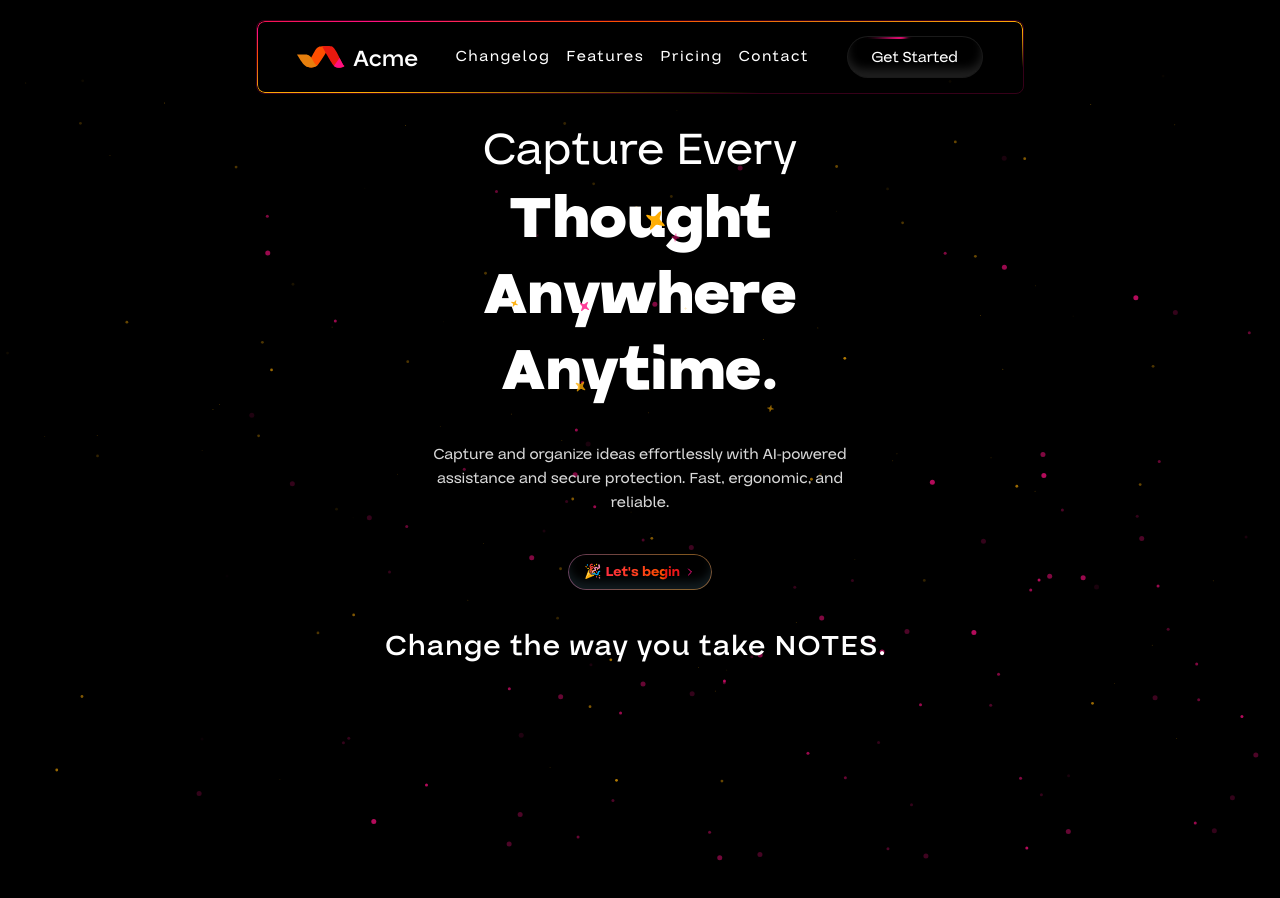
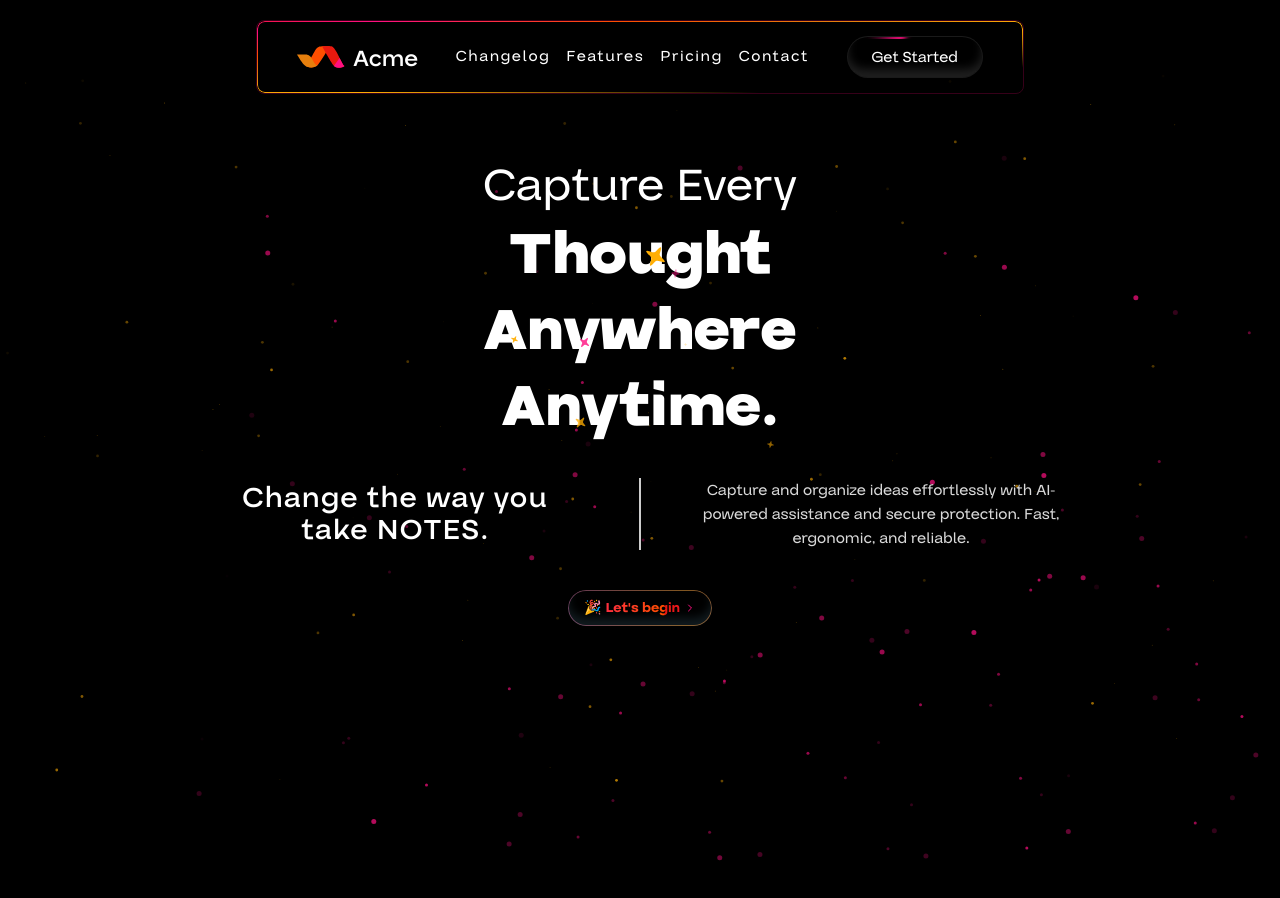
Before and after one commit to lawlesx/acme, a Next.js app: page / in a window 1280 px wide. Shown: the top 898 px of the page. Built offline with nearby package versions, Linux system fonts and the light colour scheme.

Commit message:
Rearrange few texts in Hero.tsx

```diff
--- a/src/components/Hero.tsx
+++ b/src/components/Hero.tsx
@@ -27,10 +27,17 @@ const Hero = () => {
             ))}
           </span>
         </h1>
-        <p className='z-[1] mx-auto w-full text-center text-base text-[#D9D9D9] md:w-1/3'>
-          Capture and organize ideas effortlessly with AI-powered assistance and secure protection. Fast, ergonomic, and
-          reliable.
-        </p>
+        <div className='z-[1] mx-auto flex w-full flex-col items-center justify-center gap-6 md:flex-row md:gap-10'>
+          <WordPullUp
+            className='w-4/5 px-4 text-center text-xl font-medium tracking-[0.04em] text-white md:w-[25rem] md:text-3xl md:leading-[2rem]'
+            words='Change the way you take NOTES.'
+          />
+          <div className='hidden h-full w-[2px] bg-white/80 md:block' />
+          <p className='w-4/5 text-center text-base text-[#D9D9D9] md:w-[25rem]'>
+            Capture and organize ideas effortlessly with AI-powered assistance and secure protection. Fast, ergonomic,
+            and reliable.
+          </p>
+        </div>
         <AnimatedGradientText className='cursor-pointer rounded-full bg-transparent py-2 backdrop-blur-sm'>
           🎉{' '}
           <h2 className='animate-gradient bg-gradient-to-r from-chili_red via-rose to-aerospace_orange bg-[length:var(--bg-size)_100%] bg-clip-text pl-1 font-bold text-transparent'>
@@ -41,10 +48,6 @@ const Hero = () => {
             color='#FF0F80'
           />
         </AnimatedGradientText>
-        <WordPullUp
-          className='w-full px-4 text-center text-xl font-medium tracking-[0.04em] text-white md:text-3xl md:leading-[2rem] lg:w-2/4 lg:px-0'
-          words='Change the way you take NOTES.'
-        />
       </div>
     </section>
   )
```
